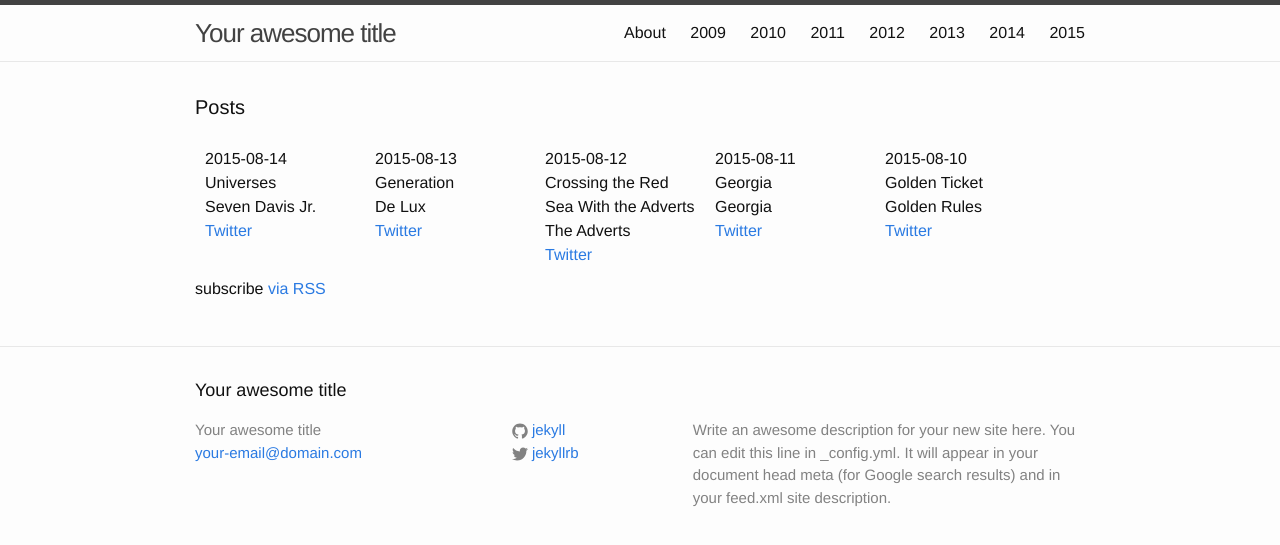
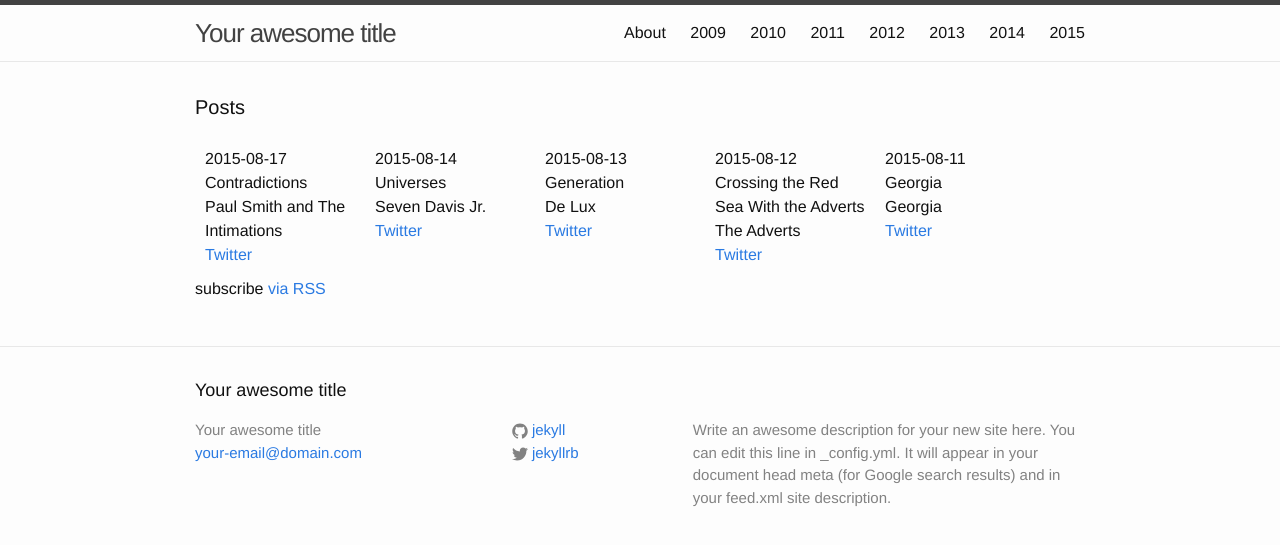
Before and after one commit to karaken12/bbc6musicaotd, a Jekyll site: the page built from site/index.html, in a window 1280 px wide. Shown: the top 545 px of the page. Built offline with Jekyll 4.4.1, drawn with Linux system fonts in a browser that asks for light colours.

Commit message:
Album for 2015-08-17.

```diff
--- a/site/_data/year/2015.yml
+++ b/site/_data/year/2015.yml
@@ -777,3 +777,7 @@
   title: Universes
   twitter: https://twitter.com/BBC6Music/status/632150794251436032
   spotify-id: 5BkroGl5bf651IuPuhtbB2
+- date: 2015-08-17
+  artist: Paul Smith and The Intimations
+  title: Contradictions
+  twitter: https://twitter.com/BBC6Music/status/633197235635929088
```
